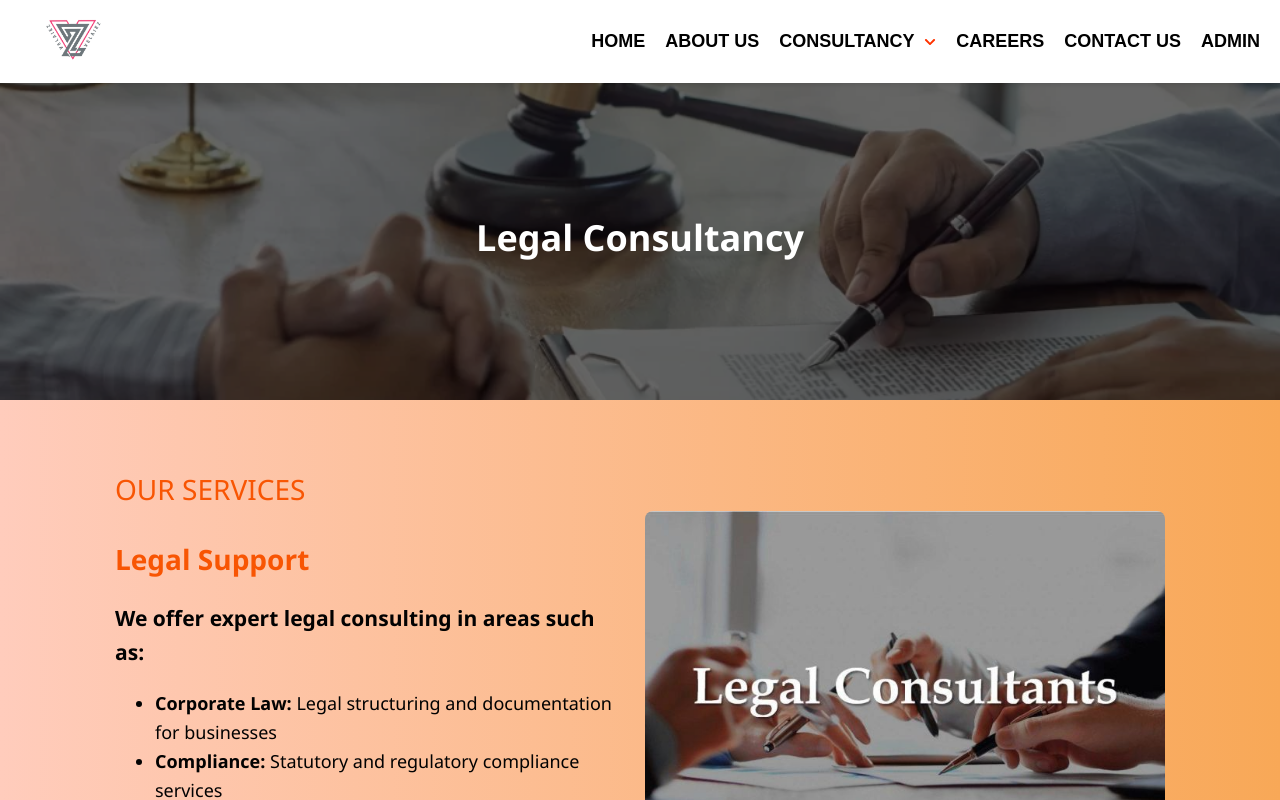
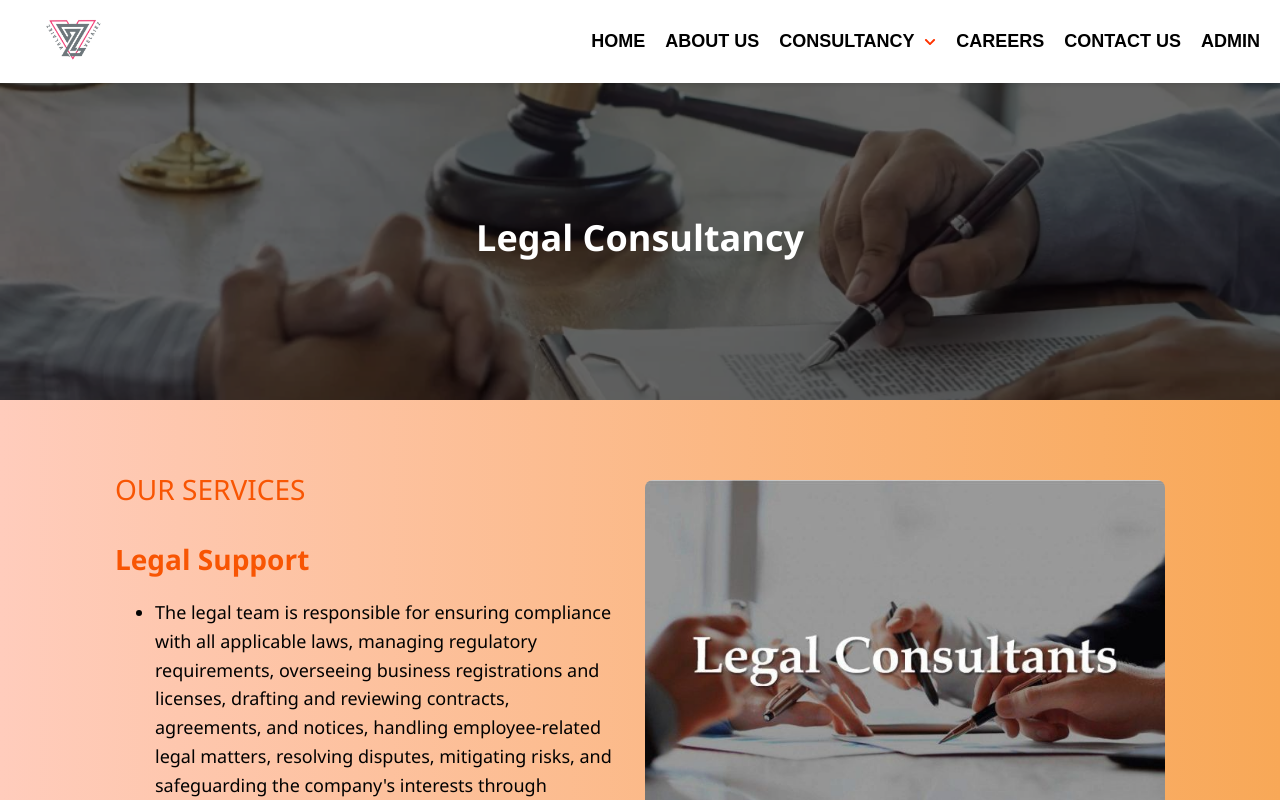
Before and after one commit to shabrin-begum-15/velaiez, a React (Vite) app: page /legal in a window 1280 px wide. Built offline with nearby package versions, Linux system fonts and the light colour scheme.

Commit message:
Update Legal.jsx

```diff
--- a/src/consultancy/Legal.jsx
+++ b/src/consultancy/Legal.jsx
@@ -20,12 +20,8 @@ const Legal = () => {
           <p className="service-label">OUR SERVICES</p>
           <h2>Legal Support</h2>
           <div className="legal-description">
-            <h3>We offer expert legal consulting in areas such as:</h3>
             <ul>
-              <li><strong>Corporate Law:</strong> Legal structuring and documentation for businesses</li>
-              <li><strong>Compliance:</strong> Statutory and regulatory compliance services</li>
-              <li><strong>Labor Law:</strong> Employee contracts, termination policy review</li>
-              <li><strong>Legal Documentation:</strong> Drafting MOUs, agreements, and notices</li>
+              <li><strong></strong> The legal team  is responsible for ensuring compliance with all applicable laws, managing regulatory requirements, overseeing business registrations and licenses, drafting and reviewing contracts, agreements, and notices, handling employee-related legal matters, resolving disputes, mitigating risks, and safeguarding the company's interests through structured legal documentation and governance policies.</li>
             </ul>
           </div>
         </div>
```
